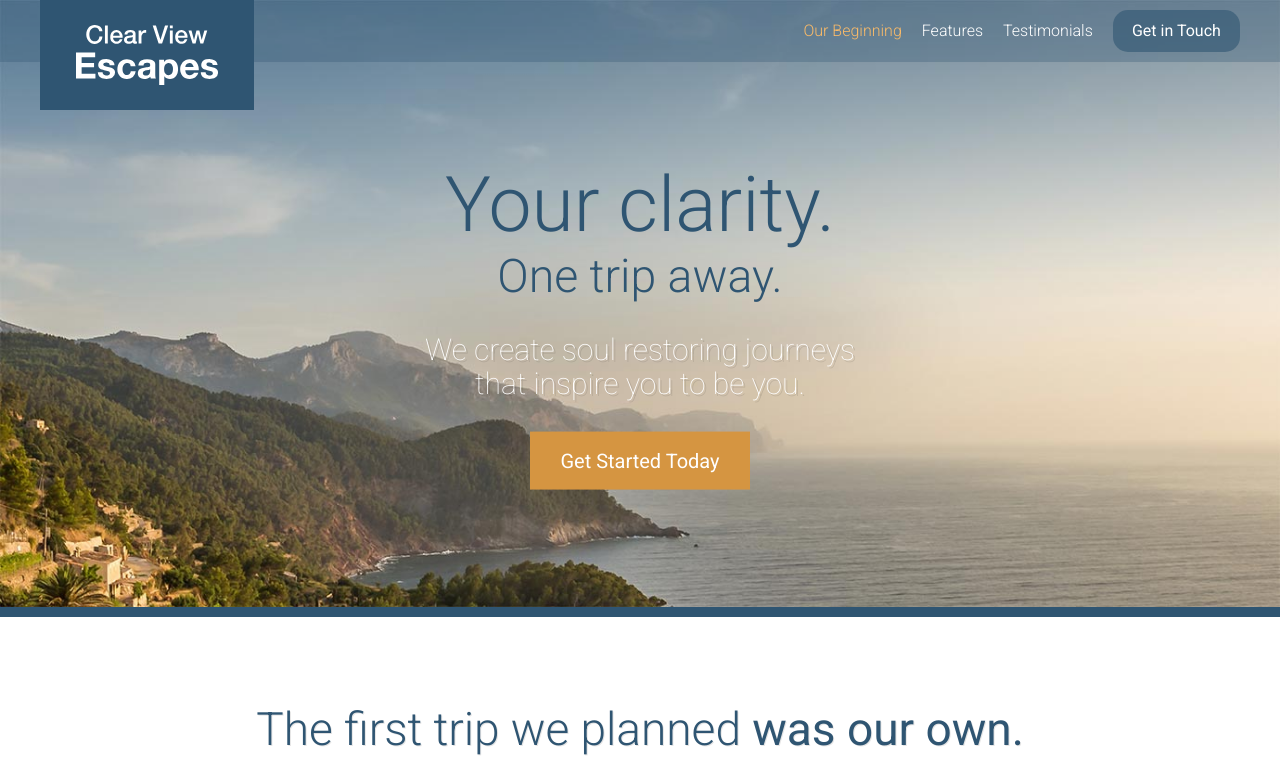
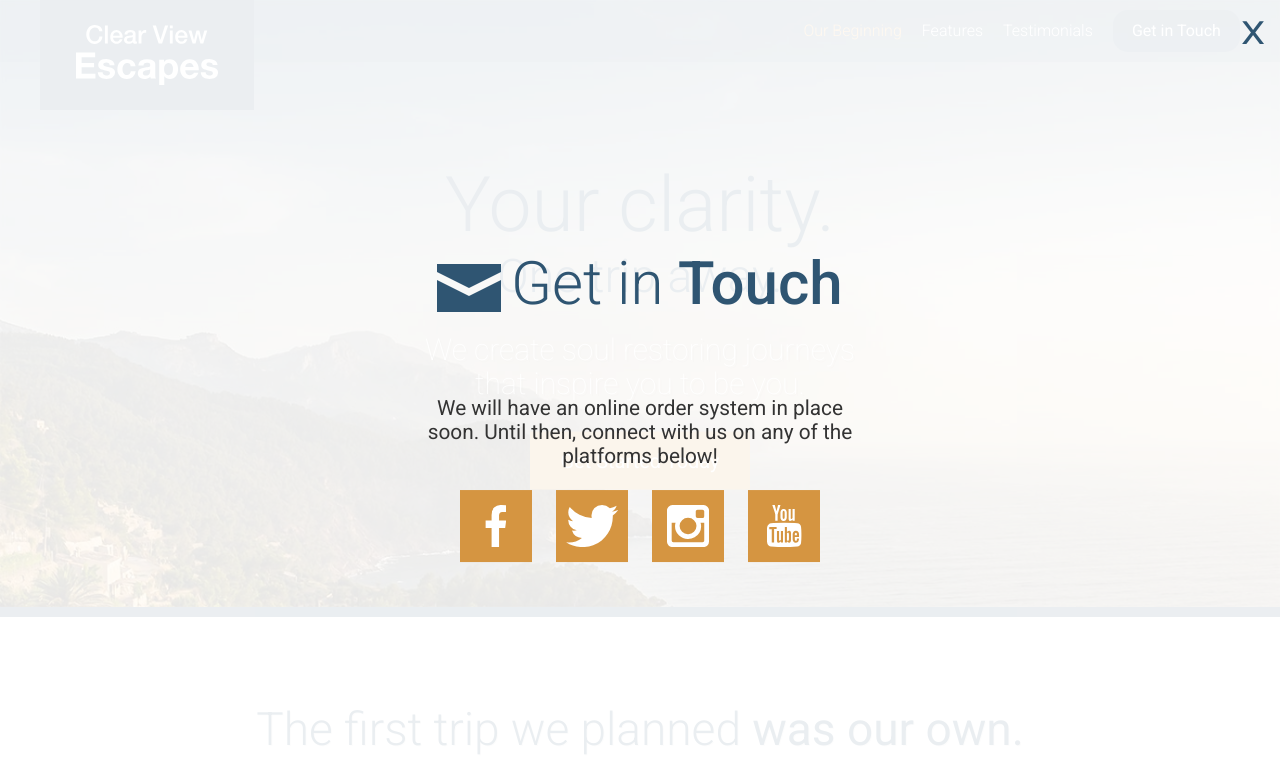
Before and after one commit to Czaroos/travel-agency-site, a website: page app/index.html in a window 1280 px wide. Both pictures are taken after a click on the link "Get Started Today". Shown: the top 783 px of the page. Drawn offline with Linux system fonts and the light colour scheme.

Commit message:
Modal for contact page completed.

```diff
--- a/app/assets/scripts/App.js
+++ b/app/assets/scripts/App.js
@@ -1,9 +1,11 @@
 import MobileMenu from './modules/MobileMenu';
 import RevealOnScroll from './modules/RevealOnScroll';
 import StickyHeader from './modules/StickyHeader';
+import Modal from './modules/Modal';
 import $ from 'jquery';
 
 var mobileMenu = new MobileMenu();
 new RevealOnScroll($(".feature-item"), "85%");
 new RevealOnScroll($(".testimonial-item"), "85%");
 var stickyHeader = new StickyHeader();
+var modal = new Modal();
--- /dev/null
+++ b/app/assets/styles/modules/_modal.css
@@ -0,0 +1,46 @@
+.modal {
+  position: fixed;
+  z-index: 5;
+  background-color: rgba(#FFF, .9);
+  top: 0;
+  bottom: 0;
+  left: 0;
+  right: 0;
+  opacity: 0;
+  visibility: hidden;
+  transform: scale(1.2);
+  transition: all .3s ease-out;
+
+  &--is-visible {
+    opacity: 1;
+    visibility: visible;
+    transform: scale(1);
+  }
+
+  &__inner {
+    position: absolute;
+    width: 100%;
+    top: 50%;
+    transform: translateY(-50%);
+  }
+
+  &__description {
+    text-align: center;
+    font-size: 1.3rem;
+  }
+
+  &__close {
+    position: absolute;
+    top: 15px;
+    right: 15px;
+    font-size: 2rem;
+    transform: scaleX(1.2);
+    transform-origin: 100% 0;
+    color: $mainBlue;
+    cursor: pointer;
+
+    &:hover {
+      color: $mainOrange;
+    }
+  }
+}
--- a/app/assets/styles/modules/_section-title.css
+++ b/app/assets/styles/modules/_section-title.css
@@ -16,6 +16,13 @@
     color: $mainBlue;
   }
 
+  &--less-margin {
+    margin-bottom: 1.2rem;
+    font-weight: 300;
+    line-height: 1.65;
+    margin-top: 0;
+  }
+
   &__icon {
     display: block;
     margin-left: auto;
--- /dev/null
+++ b/app/assets/styles/modules/_social-icons.css
@@ -0,0 +1,25 @@
+.social-icons {
+  text-align: center;
+
+  &__icon {
+    background-color: $mainOrange;
+    display: inline-block;
+    margin: 0 5px 5px 5px;
+    width: 33%;
+    height: 72px;
+    position: relative;
+
+    @mixin atSmall {
+      width: 72px;
+      margin: 0 10px;
+    }
+
+    .icon {
+      display: block;
+      position: absolute;
+      top: 50%;
+      left: 50%;
+      transform: translate(-50%, -50%);
+    }
+  }
+}
--- a/app/assets/styles/modules/_wrapper.css
+++ b/app/assets/styles/modules/_wrapper.css
@@ -8,6 +8,10 @@
 
   &--medium {
     max-width: 976px;
+  }
+
+  &--narrow {
+    max-width: 470px;
   }
 
   &--no-padding-until-medium {
--- a/app/assets/styles/styles.css
+++ b/app/assets/styles/styles.css
@@ -17,3 +17,5 @@
 @import "modules/_site-header";
 @import "modules/_primary-nav";
 @import "modules/_reveal-item";
+@import "modules/_modal";
+@import "modules/_social-icons";
--- a/app/index.html
+++ b/app/index.html
@@ -26,7 +26,7 @@
 
       <div class="site-header__menu-content">
         <div class="site-header__btn-container">
-          <a href="#" class="btn btn--rounded btn--transparent">Get in Touch</a>
+          <a href="#" class="btn btn--rounded btn--transparent open-modal">Get in Touch</a>
         </div>
         <nav class="primary-nav primary-nav--pull-right">
           <ul>
@@ -51,7 +51,7 @@
         <h1 class="large-hero__title">Your clarity.</h1>
         <h2 class="large-hero__subtitle">One trip away.</h2>
         <p class="large-hero__description">We create soul restoring journeys that inspire you to be you.</p>
-        <p><a href="#" class="btn btn--orange btn--large">Get Started Today</a></p>
+        <p><a href="#" class="btn btn--orange btn--large open-modal">Get Started Today</a></p>
       </div>
     </div>
   </div>
@@ -169,9 +169,28 @@
 
   <footer class="site-footer">
     <div class="wrapper">
-      <p><span class="site-footer__text">Copyright &copy; 2018 Clear View Escapes. All rights reserved.</span> <a href="#" class="btn btn--orange">Get in Touch</a></p>
+      <p><span class="site-footer__text">Copyright &copy; 2018 Clear View Escapes. All rights reserved.</span> <a href="#" class="btn btn--orange open-modal">Get in Touch</a></p>
     </div>
   </footer>
+  <div class="modal">
+    <div class="modal__inner">
+      <h2 class="section-title section-title--blue section-title--less-margin"><span class="icon icon--mail section-title__icon"></span>Get in <strong>Touch</strong></h2>
+      <div class="wrapper wrapper--narrow">
+        <p class="modal__description">We will have an online order system in place soon. Until then, connect with us on any of the platforms below!</p>
+      </div>
+
+      <div class="social-icons">
+        <a href="#" class="social-icons__icon"><span class="icon icon--facebook"></span></a>
+        <a href="#" class="social-icons__icon"><span class="icon icon--twitter"></span></a>
+        <a href="#" class="social-icons__icon"><span class="icon icon--instagram"></span></a>
+        <a href="#" class="social-icons__icon"><span class="icon icon--youtube"></span></a>
+      </div>
+    </div>
+
+    <div class="modal__close">X</div>
+  </div>
+
+
   <script src="/temp/scripts/App.js"></script>
 </body>
 
--- a/app/temp/styles/styles.css
+++ b/app/temp/styles/styles.css
@@ -485,6 +485,10 @@ a {
     max-width: 976px;
   }
 
+.wrapper--narrow {
+    max-width: 470px;
+  }
+
 .wrapper--no-padding-until-medium {
     padding-left: 0;
     padding-right: 0;
@@ -796,6 +800,13 @@ a {
 
 .section-title--blue {
     color: #2f5572;
+  }
+
+.section-title--less-margin {
+    margin-bottom: 1.2rem;
+    font-weight: 300;
+    line-height: 1.65;
+    margin-top: 0;
   }
 
 .section-title__icon {
@@ -1270,3 +1281,85 @@ Instead edit gulp/templates/sprite */
     -webkit-transform: scale(1);
             transform: scale(1);
   }
+
+.modal {
+  position: fixed;
+  z-index: 5;
+  background-color: rgba(255,255,255, .9);
+  top: 0;
+  bottom: 0;
+  left: 0;
+  right: 0;
+  opacity: 0;
+  visibility: hidden;
+  -webkit-transform: scale(1.2);
+          transform: scale(1.2);
+  transition: all .3s ease-out;
+}
+
+.modal--is-visible {
+    opacity: 1;
+    visibility: visible;
+    -webkit-transform: scale(1);
+            transform: scale(1);
+  }
+
+.modal__inner {
+    position: absolute;
+    width: 100%;
+    top: 50%;
+    -webkit-transform: translateY(-50%);
+            transform: translateY(-50%);
+  }
+
+.modal__description {
+    text-align: center;
+    font-size: 1.3rem;
+  }
+
+.modal__close {
+    position: absolute;
+    top: 15px;
+    right: 15px;
+    font-size: 2rem;
+    -webkit-transform: scaleX(1.2);
+            transform: scaleX(1.2);
+    -webkit-transform-origin: 100% 0;
+            transform-origin: 100% 0;
+    color: #2f5572;
+    cursor: pointer;
+  }
+
+.modal__close:hover {
+      color: #d59541;
+    }
+
+.social-icons {
+  text-align: center;
+}
+
+.social-icons__icon {
+    background-color: #d59541;
+    display: inline-block;
+    margin: 0 5px 5px 5px;
+    width: 33%;
+    height: 72px;
+    position: relative;
+  }
+
+@media (min-width: 530px) {
+
+.social-icons__icon {
+      width: 72px;
+      margin: 0 10px
+  }
+	 }
+
+.social-icons__icon .icon {
+      display: block;
+      position: absolute;
+      top: 50%;
+      left: 50%;
+      -webkit-transform: translate(-50%, -50%);
+              transform: translate(-50%, -50%);
+    }
```
Also changed, not shown: app/assets/scripts/modules/Modal.js (added, +38 -0 lines), app/temp/scripts/App.js.
